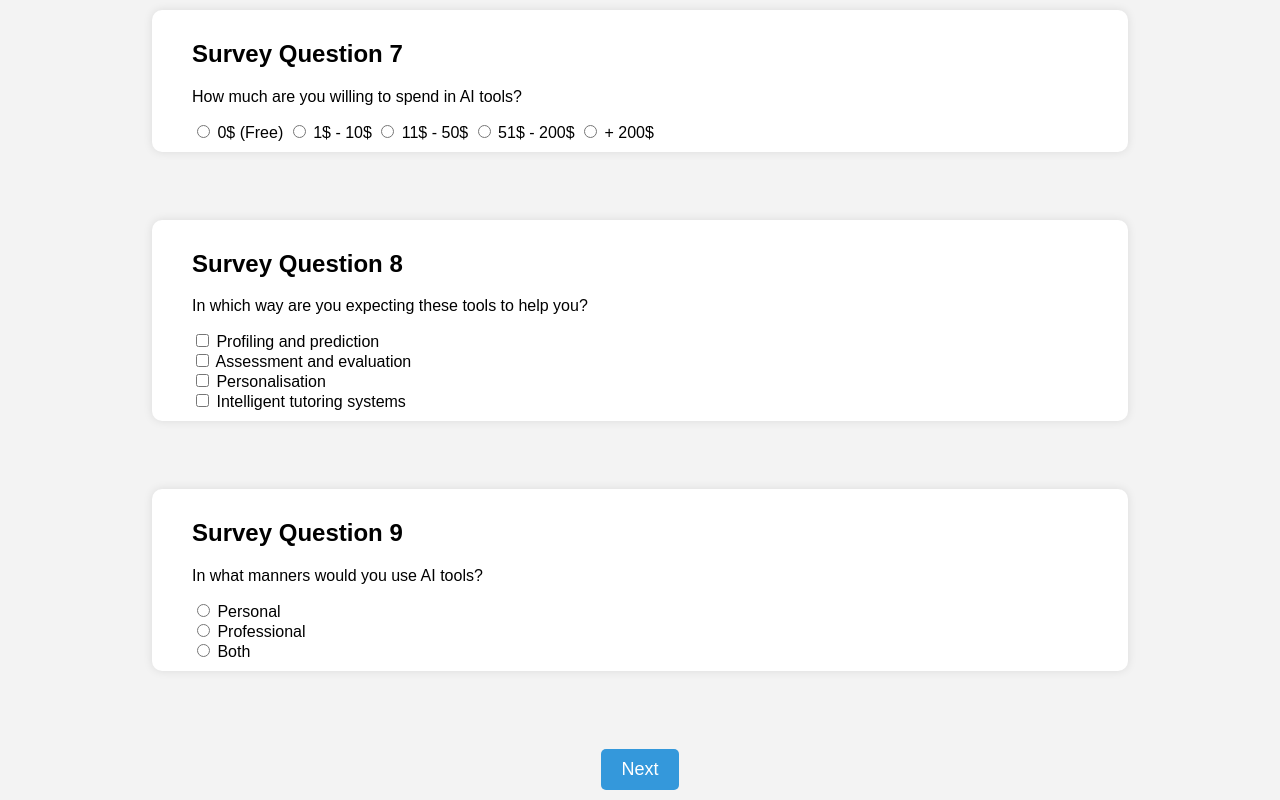
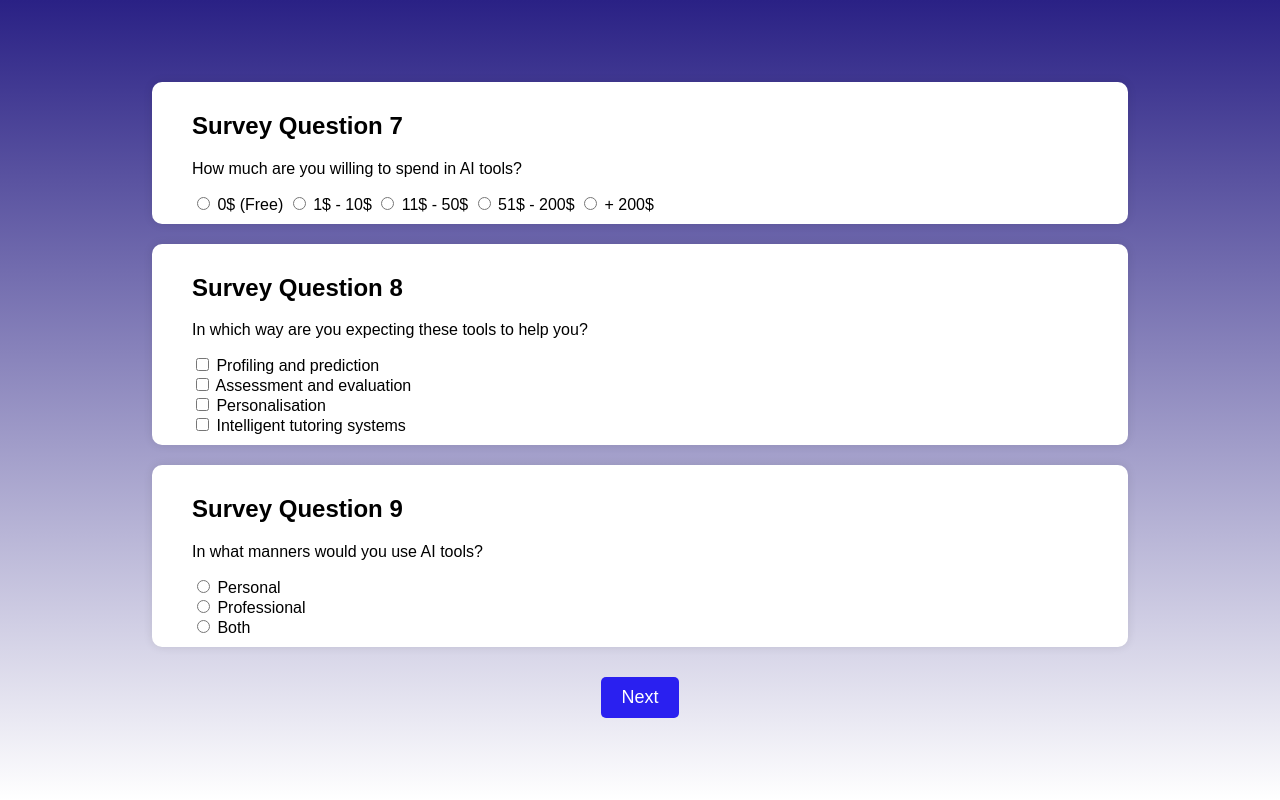
Before and after one commit to MythX744/AIAdvisor, a Flask app: page /page3 in a window 1280 px wide. Run offline with Flask 3, Linux system fonts and the light colour scheme.

Commit message:
CSS of page3

```diff
--- a/static/css/page3.css
+++ b/static/css/page3.css
@@ -7,13 +7,14 @@ body {
 
 .container {
   width: 100vw;
-  min-height: 100vh;
+  height: 100vh;
   display: flex;
   flex-direction: column;
-  justify-content: space-between; /* Adjusted to space between content and top/bottom */
+  justify-content: center;
   align-items: center;
+  background: linear-gradient(to bottom, #2a2185, #ffffff);
   background-color: #f3f3f3;
-  transition: transform 1.5s ease-in-out;
+  transition: transform 0.5s ease-in-out;
 }
 
 .content {
@@ -31,7 +32,7 @@ body {
   padding: 10px 20px;
   font-size: 18px;
   cursor: pointer;
-  background-color: #3498db;
+  background-color: #2a20F0;
   color: #fff;
   border: none;
   border-radius: 5px;
```
Also changed, not shown: other parts of static/css/page3.css (+1 -1 lines).
